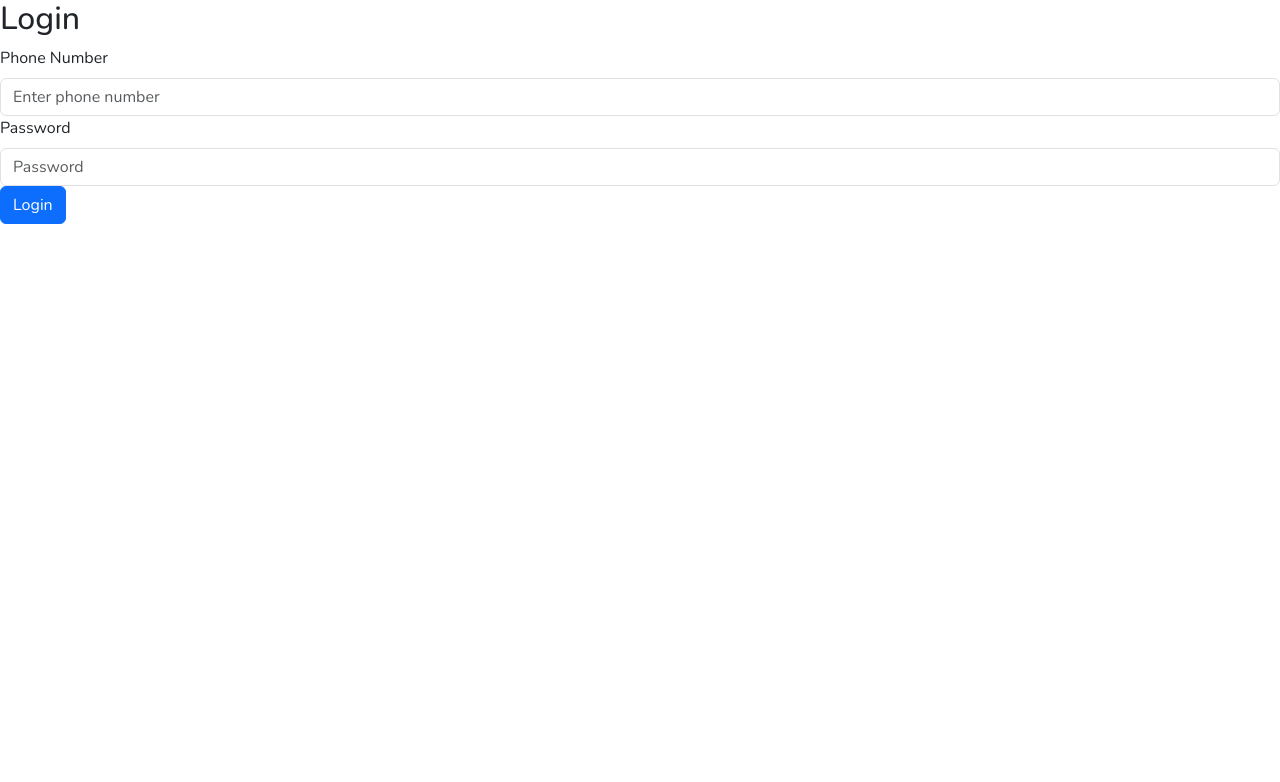
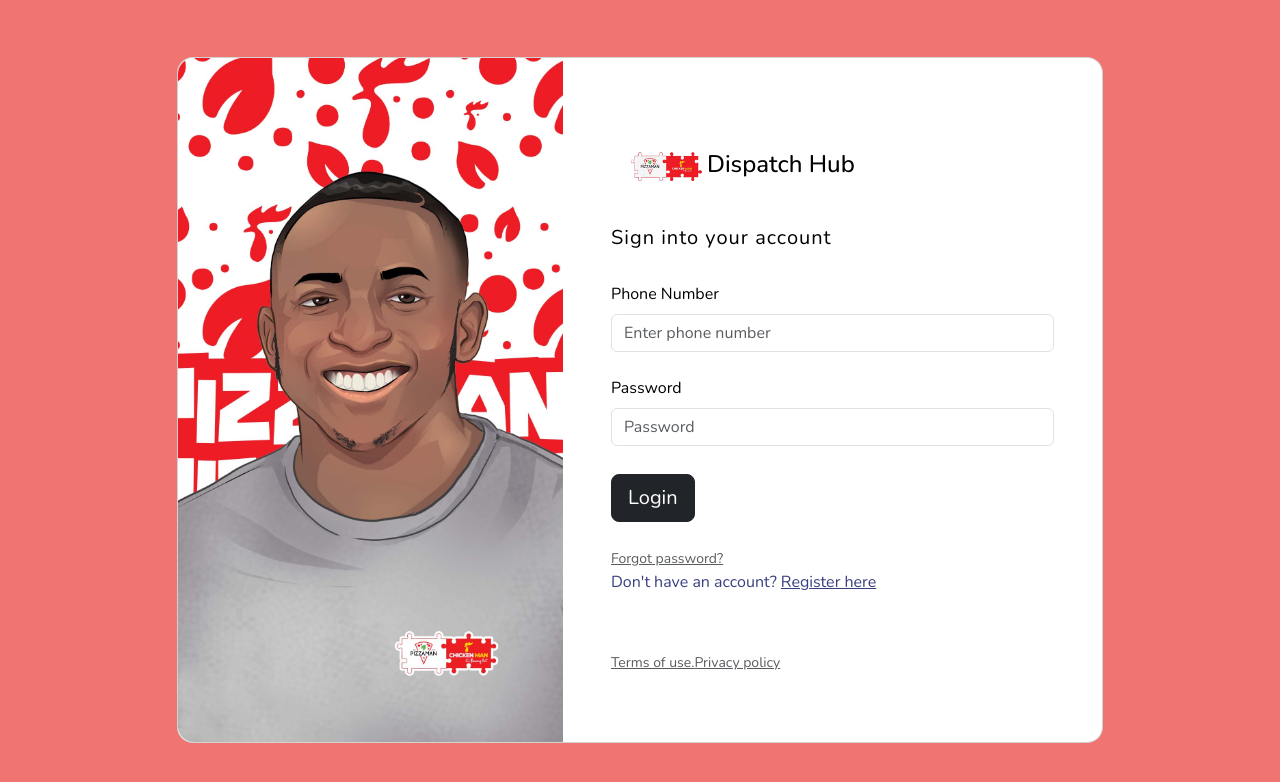
Before and after one commit to PabloKwame/dispatchhub, a React (Create React App) app: page / in a window 1280 px wide. Shown: the top 782 px of the page. Built offline with nearby package versions, Linux system fonts and the light colour scheme.

Commit message:
first commit

```diff
--- a/src/App.js
+++ b/src/App.js
@@ -1,5 +1,4 @@
 import Home from "./pages/home/Home";
-import Login from "./pages/login/Login";
 import List from "./pages/list/List";
 import Single from "./pages/single/Single";
 import New from "./pages/new/New";
@@ -21,7 +20,7 @@ function App() {
           <Route path="/">
           <Route index element={<Logins />} />
             <Route path="home"  element={<Home />} />
-            <Route path="login" element={<Login />} />
+            {/* <Route path="login" element={<Login />} /> */}
             <Route path="users">
               <Route index element={<List />} />
               <Route path=":userId" element={<Single />} />
--- a/src/pages/login/Login.jsx
+++ b/src/pages/login/Login.jsx
@@ -3,10 +3,13 @@ import { Form, Button, Alert } from 'react-bootstrap';
 import { useMutation } from '@apollo/client';
 import gql from 'graphql-tag';
 import { useParams } from 'react-router-dom'; // Import useParams
+import {Container, Row, Col,  Card, Img} from 'react-bootstrap';
+import img1 from '../../img/CHRISBnew.jpg'
+import img2 from '../../img/pizzaman-logo.png'
 
 
-const SIGN_IN_MUTATION = gql`
-  mutation LoginAdministrator($phoneNumber: String!, $password: String!) {
+const SIGN_IN_MUTATION =  gql`
+mutation LoginAdministrator($phoneNumber: phoneNumber_String_NotNull_minLength_9_maxLength_13!, $password: password_String_NotNull_minLength_6_maxLength_256!) {
   loginAdministrator(phoneNumber: $phoneNumber, password: $password) {
     data {
       jwt
@@ -17,7 +20,7 @@ const SIGN_IN_MUTATION = gql`
     statusCode
   }
 }
-`;
+  `
 
 function Login() {
   const [phoneNumber, setPhoneNumber] = useState('');
@@ -66,11 +69,41 @@ function Login() {
   };
 
   return (
-    <div className="login-container">
-      <h2>Login</h2>
-      {error && <Alert variant="danger">{error}</Alert>}
+
+
+    <section className="vh-100" style={{ backgroundColor: '#F07470'}}>
+    <Container className="py-5 h-100">
+      <Row className="justify-content-center align-items-center h-100">
+        <Col xl={10}>
+          <Card style={{ borderRadius: '1rem' }}>
+            <Row className="g-0">
+              <Col md={6} lg={5} className="d-none d-md-block">
+                <Card.Img
+                  src={img1}
+                  alt="login form"
+                  className="img-fluid"
+                  style={{ borderRadius: '1rem 0 0 1rem' }}
+                />
+              </Col>
+              <Col md={6} lg={7} className="d-flex align-items-center">
+                <Card.Body className="p-4 p-lg-5 text-black">
+
                   <Form>
-        <Form.Group controlId="phoneNumber">
+                    <div className="d-flex align-items-center mb-3 pb-1">
+                      <i className="fas fa-cubes fa-2x me-3" style={{ color: '#ff6219' }}></i>
+                      <span className="h1 fw-bold mb-0">
+                        <div style={{display:'flex', alignItems:'center', justifyContent:'center'}}>
+                          <img src={img2} style={{width:'80px', height:'80px'}}></img>
+                          <h4 style={{paddingTop:'5px'}}>Dispatch Hub</h4>
+                        </div>
+                      </span>
+                    </div>
+
+                    <h5 className="fw-normal mb-3 pb-3" style={{ letterSpacing: '1px' }}>
+                      Sign into your account
+                    </h5>
+
+                    <Form.Group className="mb-4" controlId="phoneNumber">
                       <Form.Label>Phone Number</Form.Label>
                       <Form.Control
                         type="text"
@@ -80,7 +113,7 @@ function Login() {
                       />
                     </Form.Group>
 
-        <Form.Group controlId="password">
+                    <Form.Group className="mb-4" controlId="password">
                       <Form.Label>Password</Form.Label>
                       <Form.Control
                         type="password"
@@ -90,11 +123,29 @@ function Login() {
                       />
                     </Form.Group>
 
-        <Button variant="primary" onClick={handleLogin} disabled={loading}>
-          {loading ? 'Logging in...' : 'Login'}
-        </Button>
+
+                    <div className="pt-1 mb-4">
+                      <Button className="btn btn-dark btn-lg btn-block" type="button" onClick={handleLogin} disabled={loading}>{loading ? 'Logging in...' : 'Login'}</Button>
+                    </div>
+
+                     {error && <Alert variant="danger">{error}</Alert>}
+
+                    <a className="small text-muted" href="#!">Forgot password?</a>
+                    <p className="mb-5 pb-lg-2" style={{ color: '#393f81' }}>
+                      Don't have an account? <a href="#!" style={{ color: '#393f81' }}>Register here</a>
+                    </p>
+                    <a href="#!" className="small text-muted">Terms of use.</a>
+                    <a href="#!" className="small text-muted">Privacy policy</a>
                   </Form>
-    </div>
+
+                </Card.Body>
+              </Col>
+            </Row>
+          </Card>
+        </Col>
+      </Row>
+    </Container>
+  </section>
   );
 }
 
```
Also changed, not shown: src/pages/login/privateRoute.jsx (added, +17 -0 lines), src/pages/login/useMutations.js (deleted, +0 -24 lines). Lines whose indentation alone changed are shown as unchanged.
